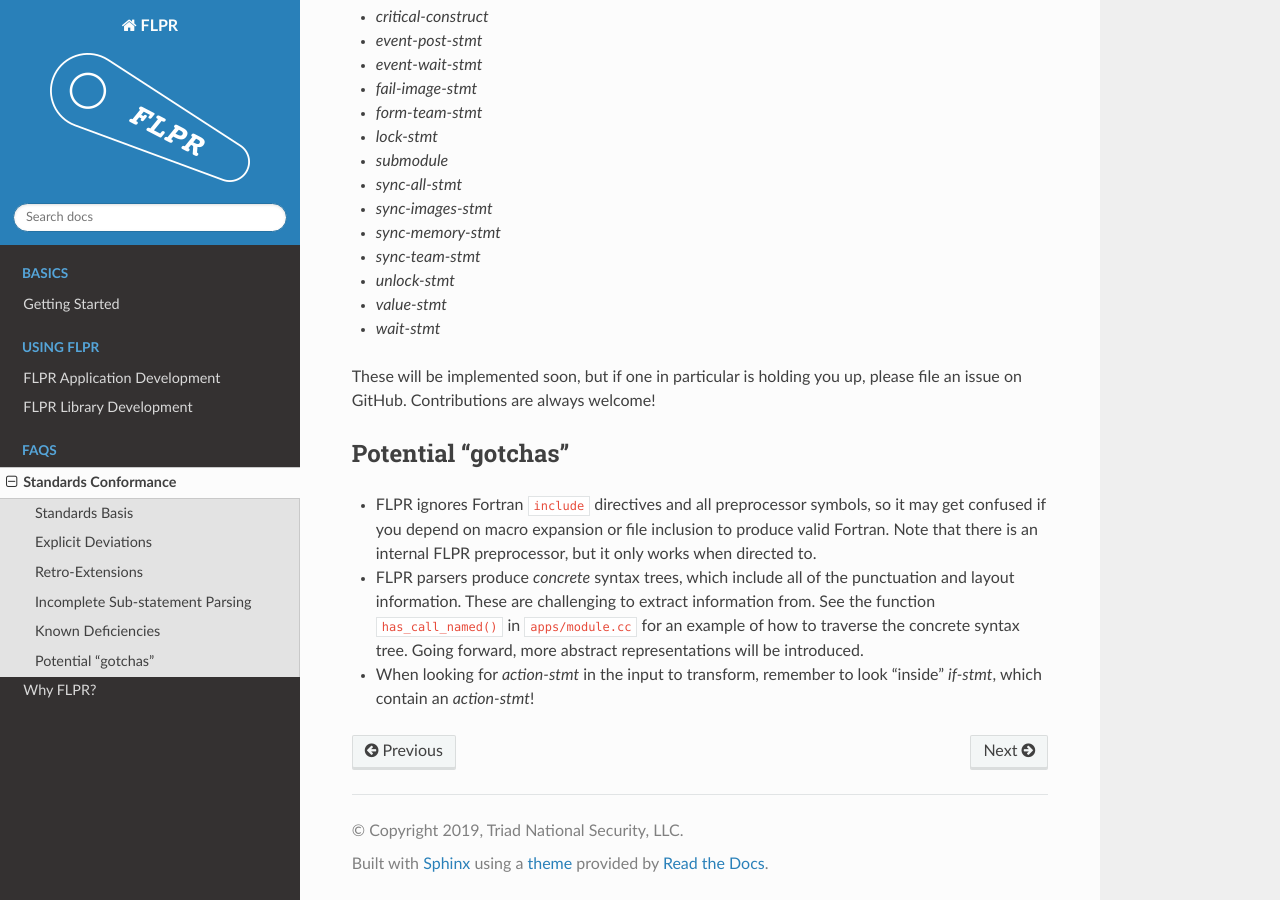
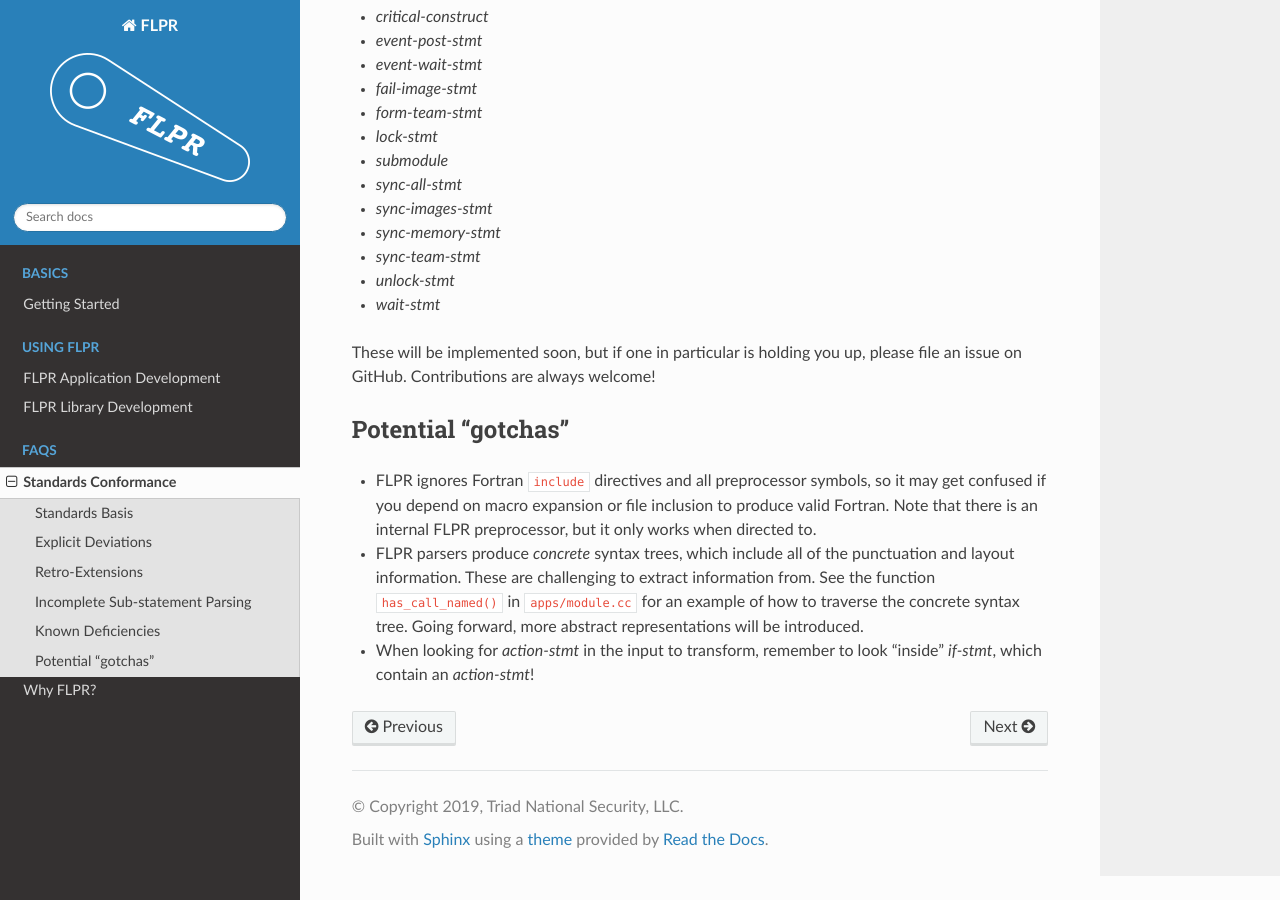
Before and after one commit to lanl/FLPR, a Sphinx documentation site: the page built from docs/sphinx/conformance.rst, in a window 1280 px wide and 900 px high, scrolled down 1588 px. Built offline with Sphinx 7.4.7 and the Read the Docs theme 2.0.0, drawn with Linux system fonts in a browser that asks for light colours.

Commit message:
Implemented value-stmt parser, issue #15 - Added value-stmt parser - Added a value-stmt test case to test_parse_stmt - Updated Sphinx documentation

```diff
--- a/docs/sphinx/conformance.rst
+++ b/docs/sphinx/conformance.rst
@@ -96,7 +96,6 @@ current list includes:
 * *sync-memory-stmt*
 * *sync-team-stmt*
 * *unlock-stmt*
-* *value-stmt*
 * *wait-stmt*
 
 These will be implemented soon, but if one in particular is holding
```
Also changed, not shown: 2 other files.
